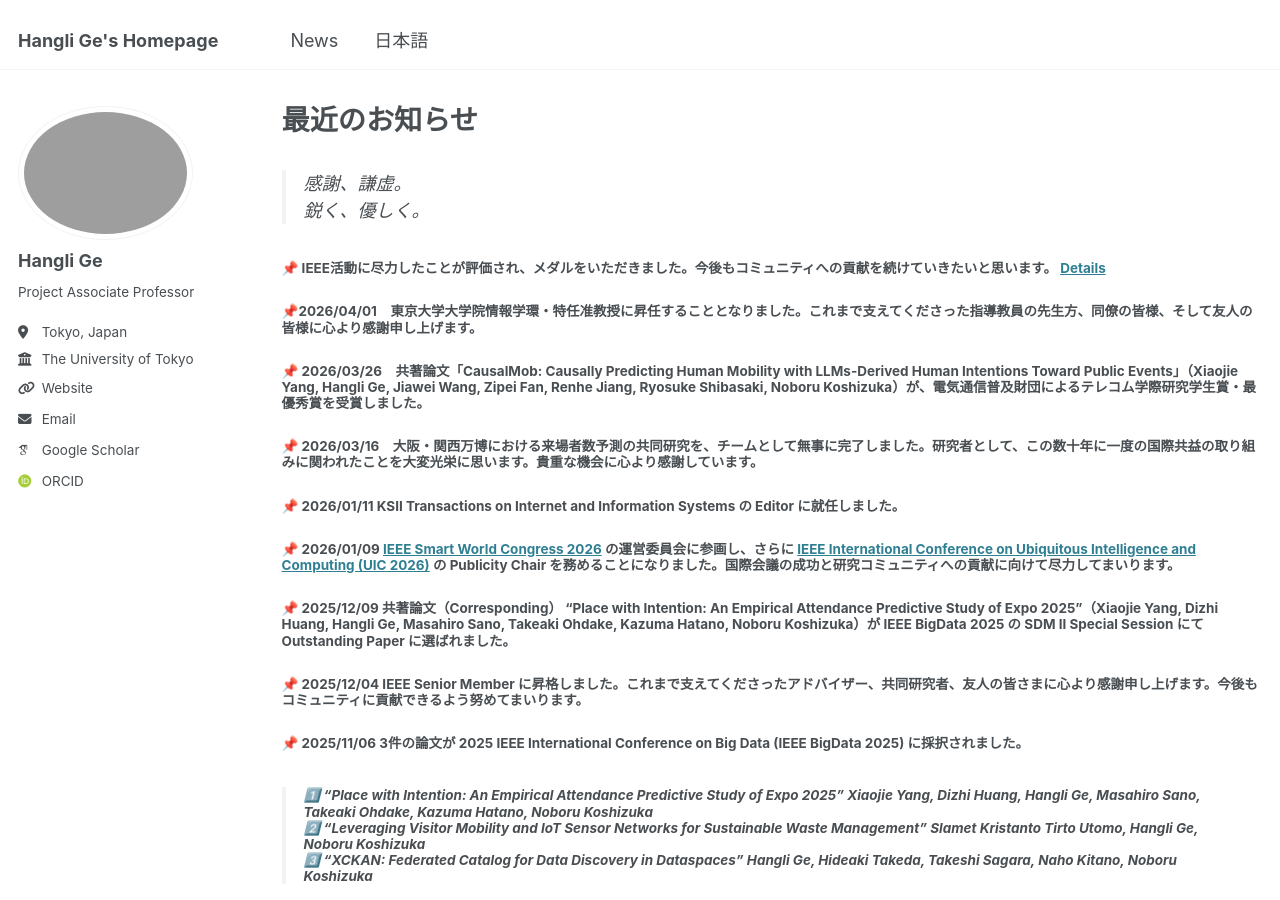
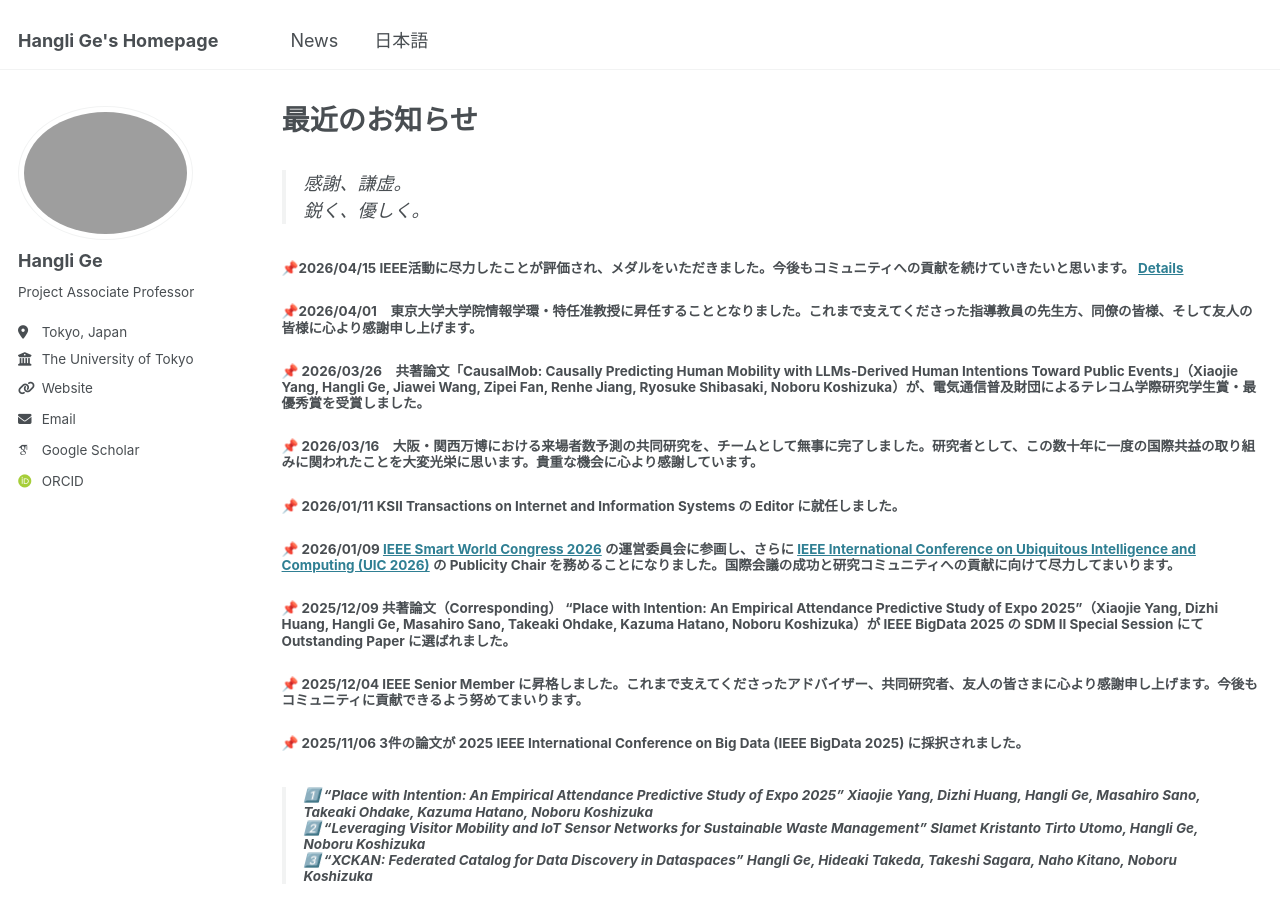
Before and after one commit to christie888/christie888.github.io, a Jekyll site: the page built from _pages/post_jp.md, in a window 1280 px wide and 900 px high. Built offline with Jekyll 4.4.1, drawn with Linux system fonts in a browser that asks for light colours; some web fonts are replaced.

Commit message:
Update post_jp.md

```diff
--- a/_pages/post_jp.md
+++ b/_pages/post_jp.md
@@ -5,7 +5,7 @@
 ---
 >感謝、謙虚。<br>鋭く、優しく。
 
-##### 📌 IEEE活動に尽力したことが評価され、メダルをいただきました。今後もコミュニティへの貢献を続けていきたいと思います。 [Details](https://hanglige.com/images/IMG_9517.jpeg)
+##### 📌2026/04/15 IEEE活動に尽力したことが評価され、メダルをいただきました。今後もコミュニティへの貢献を続けていきたいと思います。 [Details](https://hanglige.com/images/IMG_9517.jpeg)
 
 ##### 📌2026/04/01　東京大学大学院情報学環・特任准教授に昇任することとなりました。これまで支えてくださった指導教員の先生方、同僚の皆様、そして友人の皆様に心より感謝申し上げます。
 
```
